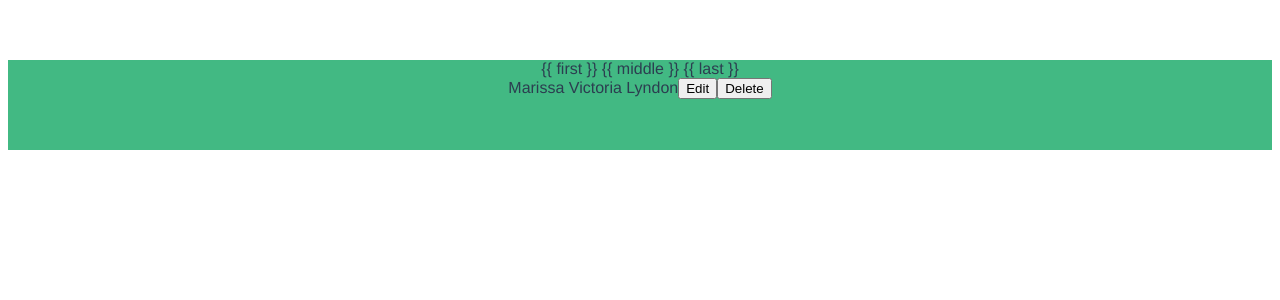
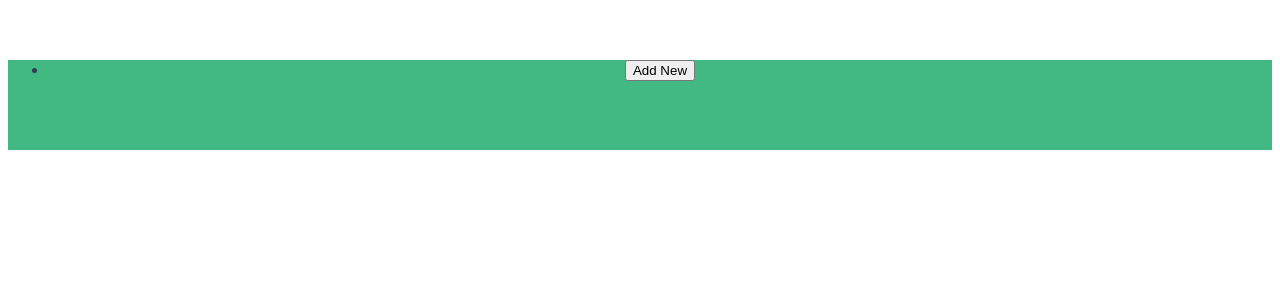
Before and after one commit to programmablereya/last-name-picker, a Vue app: page / in a window 1280 px wide. Shown: the top 300 px of the page. Built offline with nearby package versions, Linux system fonts and the light colour scheme.

Commit message:
Add NamesDisplay and adjust NameDisplay

```diff
--- a/src/App.vue
+++ b/src/App.vue
@@ -1,13 +1,12 @@
 <template>
     <div id="app">
-        {{ template }}
-        <NameDisplay v-bind:name="name" v-bind:template="template" v-bind:precompiled-template="precompiledTemplate"
+        <NamesDisplay v-bind:name="name" v-bind:templates="templates"
                      v-on:edit="update($event)" v-on:delete="remove()"/>
     </div>
 </template>
 
 <script>
-    import NameDisplay from "./components/NameDisplay";
+    import NamesDisplay from "./components/NamesDisplay";
     import Handlebars from "handlebars";
 
     export default {
@@ -19,24 +18,39 @@
                     middle: "Victoria",
                     last: "Lyndon"
                 },
-                template: "{{ first }} {{ middle }} {{ last }}",
-            }
-        },
-        computed: {
-            precompiledTemplate: function () {
-                return Handlebars.compile(this.template);
+                templates: [],
+                nextId: 0
             }
         },
         methods: {
-            update: function (newTemplate) {
-                this.template = newTemplate;
+            addTemplate(source) {
+                const id = this.nextId;
+                this.nextId += 1;
+                const compiled = Handlebars.compile(source);
+                this.templates.push({
+                    id, source, compiled
+                })
             },
-            remove: function () {
-                this.template = "(deleted)"
+            editTemplate(id, source) {
+                for (let index = 0; index < this.templates.length; index += 1) {
+                    if (this.templates[index].id === id) {
+                        this.templates[index].source = source;
+                        this.templates[index].compiled = Handlebars.compile(source);
+                        return;
+                    }
+                }
+            },
+            removeTemplate(id) {
+                for (let index = 0; index < this.templates.length; index += 1) {
+                    if (this.templates[index].id === id) {
+                        this.templates.splice(index, 1);
+                        return;
+                    }
+                }
             }
         },
         components: {
-            NameDisplay
+            NamesDisplay
         }
     }
 </script>
--- a/src/components/NameDisplay.vue
+++ b/src/components/NameDisplay.vue
@@ -1,6 +1,6 @@
 <template>
     <div>
-        <span v-bind:class="{ result: !hasError, error: hasError }">{{ text }}</span>
+        <span v-bind:class="{ result: true, error: hasError }">{{ text }}</span>
         <template v-if="!isEditing">
             <button v-on:click="beginEdit()">Edit</button>
             <button v-on:click="requestDelete()">Delete</button>
@@ -31,9 +31,27 @@
         props: {
             name: Object,
             template: String,
-            precompiledTemplate: Function
+            precompiledTemplate: Function,
+            editOnly: Boolean
+        },
+        created: function() {
+            if (this.editOnly) {
+                this.enterEditMode();
+            }
         },
         watch: {
+            editOnly: function() {
+                if (this.editOnly && !this.isEditing()) {
+                    this.enterEditMode();
+                }
+            },
+            isEditing: function() {
+                if (this.isEditing === true) {
+                    this.editedTemplate = this.template;
+                } else {
+                    this.editedTemplate = null;
+                }
+            },
             templateToCompile: function() {
                 if (this.templateToCompile === null) {
                     this.compiledTemplate = null;
@@ -53,17 +71,31 @@
             }
         },
         methods: {
+            enterEditMode: function() {
+                this.editedTemplate = this.template || "";
+                this.compiledTemplate = null;
+                this.compilationError = null;
+            },
+            exitEditMode: function() {
+                if (!this.editOnly) {
+                    this.editedTemplate = null;
+                    this.compiledTemplate = null;
+                    this.compilationError = null;
+                }
+            },
             beginEdit: function() {
-                this.editedTemplate = this.template;
+                this.$emit("beginEdit");
+                this.enterEditMode();
             },
             requestCommitEdit: function() {
                 if (this.canCompleteEdit) {
-                    this.$emit("edit", this.editedTemplate);
-                    this.cancelEdit();
+                    this.$emit("commitEdit", this.editedTemplate);
+                    this.exitEditMode();
                 }
             },
             cancelEdit: function() {
-                this.editedTemplate = null;
+                this.$emit("cancelEdit");
+                this.exitEditMode();
             },
             requestDelete: function() {
                 this.$emit("delete");
@@ -71,13 +103,14 @@
         },
         computed: {
             isEditing: function() {
-                return this.editedTemplate !== null;
+                return !!this.editedTemplate;
             },
             hasError: function() {
                 return !!this.compilationError;
             },
             templateIsEdited: function() {
-                return (this.editedTemplate !== null
+                return (!!this.template
+                    && this.editedTemplate !== null
                     && this.editedTemplate !== this.template
                     && this.editedTemplate.trim() !== "");
             },
@@ -97,6 +130,9 @@
                 }
             },
             text: function() {
+                if (!this.compiledTemplateToUse) {
+                    return "";
+                }
                 return this.compiledTemplateToUse(this.name);
             },
         }
@@ -104,5 +140,7 @@
 </script>
 
 <style scoped>
-
+    .result.error {
+        background-color: indianred;
+    }
 </style>
--- /dev/null
+++ b/src/components/NamesDisplay.vue
@@ -0,0 +1,56 @@
+<template>
+    <ul>
+        <li v-for="template in templates" v-bind:key="template.id">
+            <NameDisplay v-bind:name="name" v-bind:template="template.source" v-bind:edit-only="false"
+                         v-bind:precompiled-template="template.compiled"
+                         v-on:commitEdit="modify(template.id, $event)"
+                         v-on:delete="remove(template.id)"/>
+        </li>
+        <li>
+            <NameDisplay v-if="adding" v-bind:name="name" v-bind:edit-only="true"
+                         v-on:cancelEdit="cancelAdd()" v-on:commitEdit="commitAdd($event)" />
+            <button v-if="!adding" v-on:click="beginAdd()">Add New</button>
+        </li>
+    </ul>
+</template>
+
+<script>
+    import NameDisplay from "./NameDisplay";
+
+    export default {
+        name: "NamesDisplay",
+        components: {
+            NameDisplay,
+        },
+        props: {
+            name: Object,
+            templates: Array
+        },
+        data: function() {
+            return {
+                adding: false
+            }
+        },
+        methods: {
+            beginAdd() {
+                this.adding = true;
+            },
+            commitAdd(newTemplate) {
+                this.$emit("addTemplate", newTemplate);
+            },
+            cancelAdd() {
+                this.adding = false;
+            },
+            modify(templateId, newTemplate) {
+                this.$emit("modifyTemplate", {id: templateId, newSource: newTemplate});
+            },
+            remove(templateId) {
+                this.$emit("deleteTemplate", templateId);
+            }
+        }
+    }
+</script>
+
+<style scoped>
+
+</style>
```
